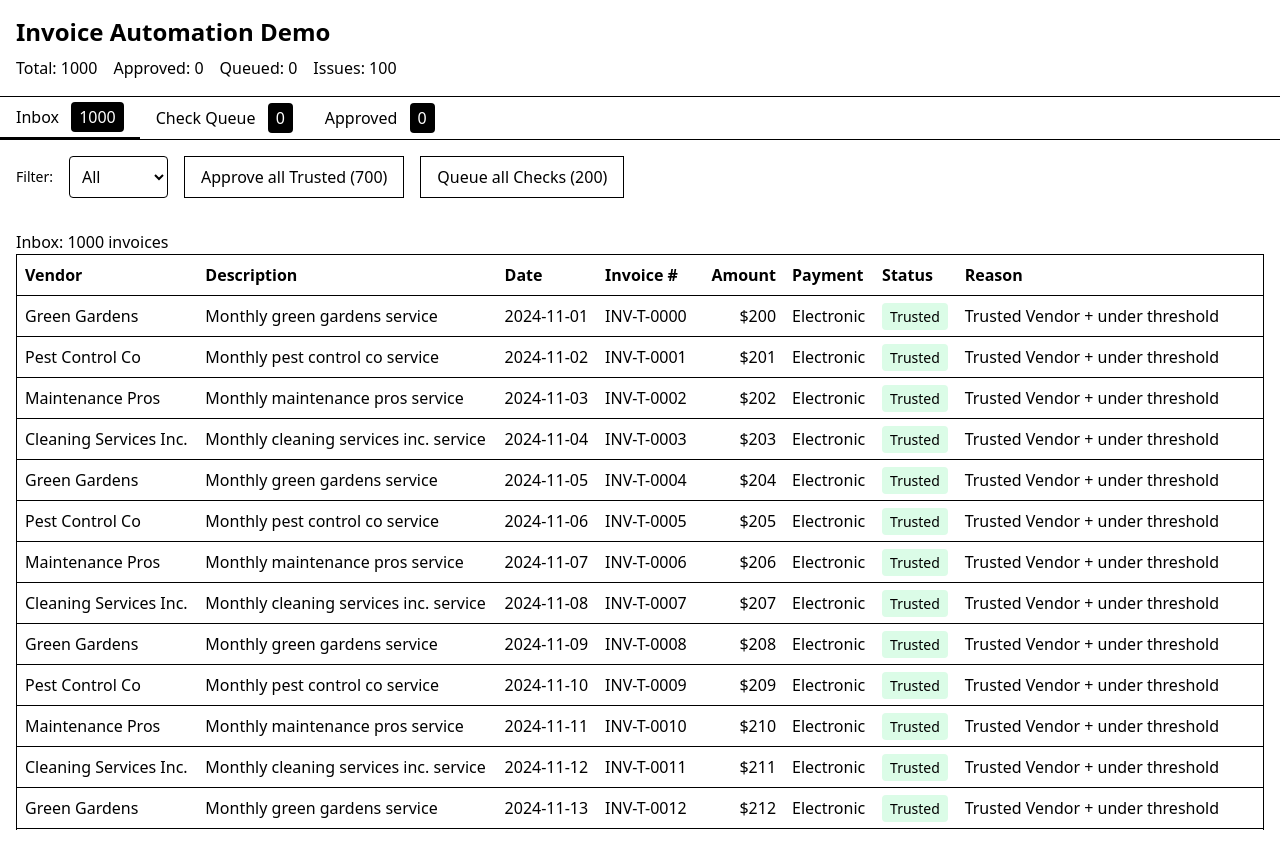
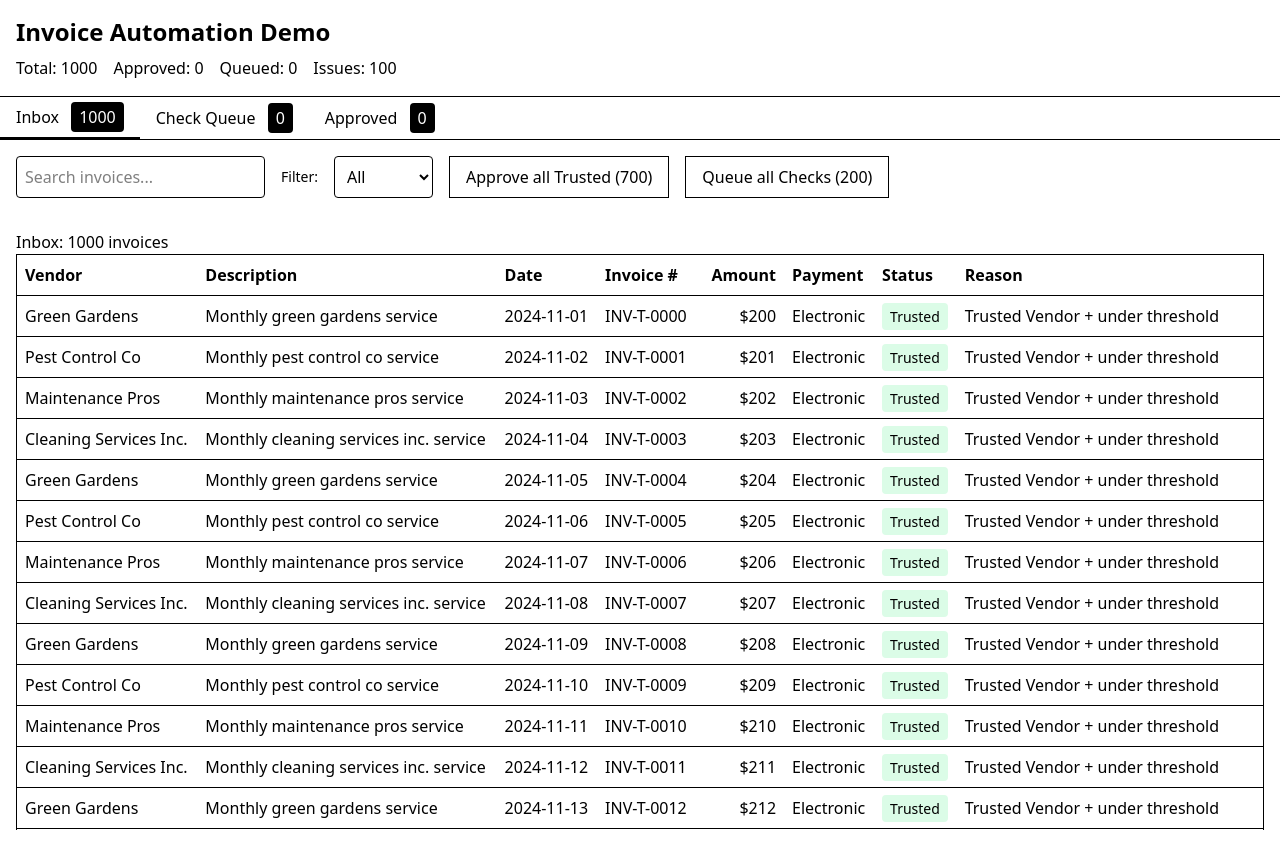
Before and after one commit to 21andrewchang/hermes, a SvelteKit app: page / in a window 1280 px wide. Built offline with nearby package versions, Linux system fonts and the light colour scheme.

Commit message:
feat: search bar

```diff
--- a/src/routes/+page.svelte
+++ b/src/routes/+page.svelte
@@ -4,6 +4,7 @@
 
 	let activeTab = $state('inbox' as 'inbox' | 'check-queue' | 'approved');
 	let filter = $state('all' as 'all' | 'trusted' | 'check' | 'issue' | 'approved' | 'queued');
+	let searchQuery = $state('');
 	let storeData = $state({
 		invoices: [] as Invoice[],
 		approvedCount: 0,
@@ -11,16 +12,28 @@
 		issueCount: 0
 	});
 
-	let filteredInvoices = $derived(
-		filter === 'all'
-			? storeData.invoices.filter((inv) => inv.status !== 'Approved' && inv.status !== 'Queued')
-			: storeData.invoices.filter(
-					(inv) =>
-						inv.status.toLowerCase() === filter &&
-						inv.status !== 'Approved' &&
-						inv.status !== 'Queued'
-				)
-	);
+	let filteredInvoices = $derived.by(() => {
+		let invoices = storeData.invoices.filter(
+			(inv) => inv.status !== 'Approved' && inv.status !== 'Queued'
+		);
+
+		if (filter !== 'all') {
+			invoices = invoices.filter((inv) => inv.status.toLowerCase() === filter);
+		}
+
+		if (searchQuery.trim()) {
+			const query = searchQuery.toLowerCase();
+			invoices = invoices.filter(
+				(inv) =>
+					inv.vendor.toLowerCase().includes(query) ||
+					inv.description.toLowerCase().includes(query) ||
+					inv.date.includes(query) ||
+					inv.invoiceNumber.toLowerCase().includes(query)
+			);
+		}
+
+		return invoices;
+	});
 
 	// Subscribe to store
 	invoiceStore.subscribe((data) => {
@@ -80,6 +93,12 @@
 		{#if activeTab === 'inbox'}
 			<div class="space-y-4">
 				<div class="sticky top-0 flex items-center gap-4 bg-white pb-4">
+					<input
+						type="text"
+						placeholder="Search invoices..."
+						class="rounded border p-2"
+						bind:value={searchQuery}
+					/>
 					<label for="status-filter" class="text-sm font-medium">Filter:</label>
 					<select id="status-filter" class="rounded border p-2" bind:value={filter}>
 						<option value="all">All</option>
```
